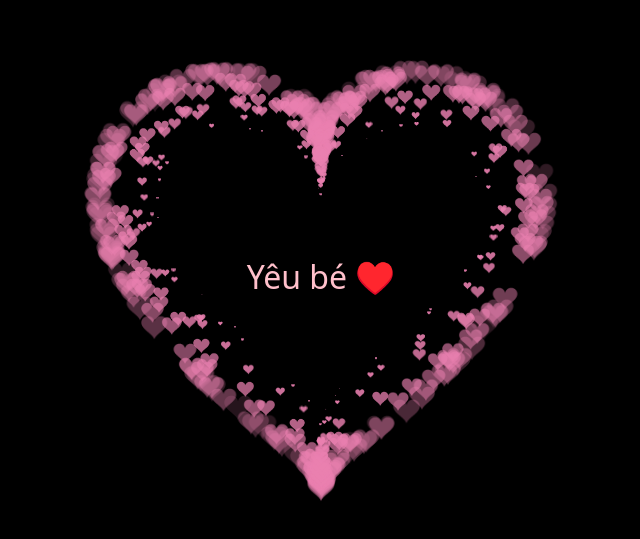
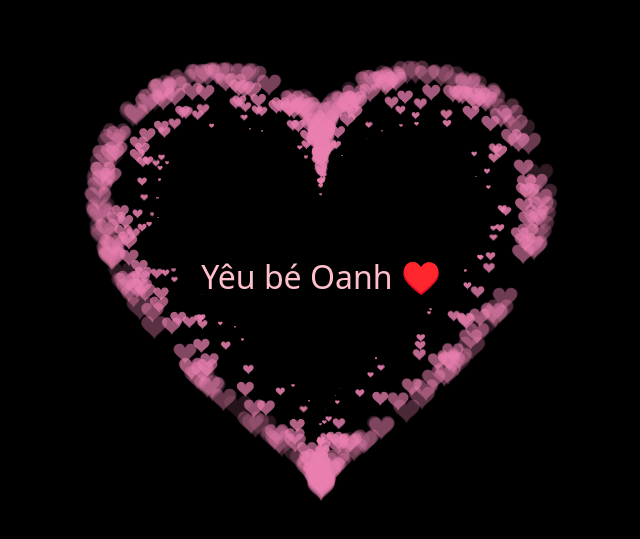
Before and after one commit to giahuybui/LOVE, a plain HTML site: page index2.html in a window 1280 px wide. Shown: the part 123-662 px from the top of the page, without its empty margins (319-959 px from the left). Drawn offline with nearby package versions, Linux system fonts and the light colour scheme.

Commit message:
Update index2.html

```diff
--- a/index2.html
+++ b/index2.html
@@ -46,7 +46,7 @@
 
 
 <BODY>
-    <h2 class="position-absolute top-50 start-50 translate-middle" style="color: pink;">Yêu bé ♥️</h2>
+    <h2 class="position-absolute top-50 start-50 translate-middle" style="color: pink;">Yêu bé Oanh ♥️</h2>
 
     <canvas id="pinkboard"></canvas>
 
```
